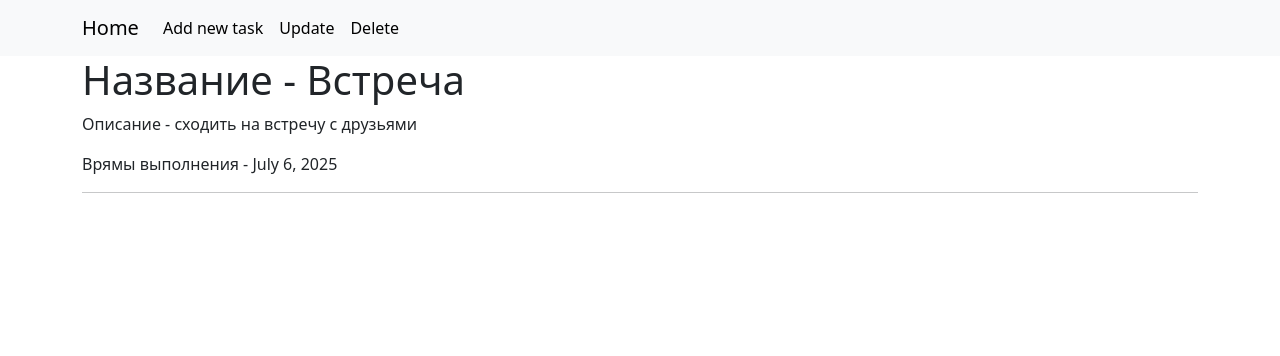
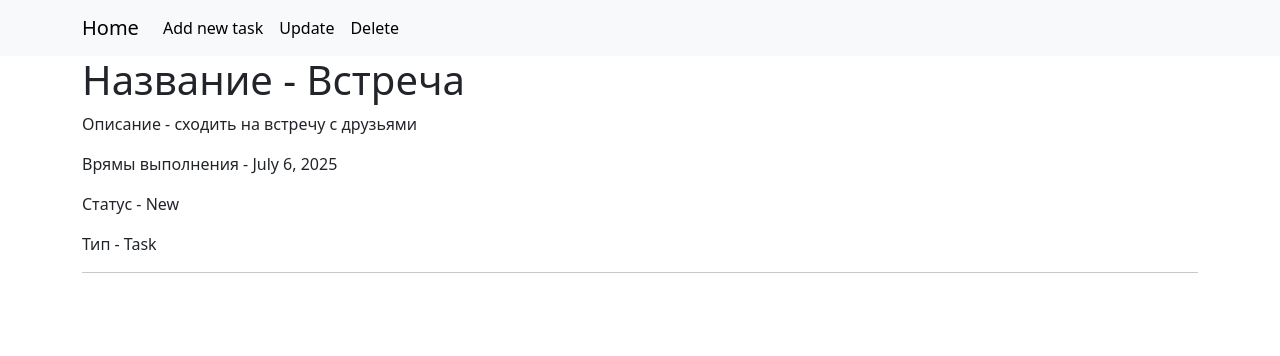
Before and after one commit to BeksultanIT/to_do_list, a Django app: page /task/20/ in a window 1280 px wide. Shown: the top 356 px of the page. Run offline with Django 5.2, Linux system fonts and the light colour scheme; data comes from the database, SQL or seed files in the repository.

Commit message:
отредактировал CRUD на базе классовых представлений, сделал поле типа МоделЧоисФилд

```diff
--- a/webapp/forms.py
+++ b/webapp/forms.py
@@ -1,13 +1,16 @@
 from django import forms
 from django.forms import widgets, DateInput
 
-from webapp.models import Task
+from webapp.models import Task, Type, Statuses
 
 
 class TaskForm(forms.Form):
     title = forms.CharField(max_length=50, required=True, label='Title', widget=widgets.Input(attrs={'class': 'form-control'}))
     content = forms.CharField( required=True, label='Content', widget=forms.Textarea(attrs={'class': 'form-control'}))
     deadline = forms.DateField(required=True, label='Deadline',  widget=forms.DateInput(attrs={'type': 'date'}))
+    type = forms.ModelChoiceField(queryset=Type.objects.all(), required=True, label='Type', widget=forms.Select(attrs={'class': 'form-control'}))
+    status = forms.ModelChoiceField(queryset=Statuses.objects.all(), required=True, label='Status', widget=forms.Select(attrs={'class': 'form-control'}))
+
 
 class BulkDeleteForm(forms.Form):
     selected_tasks = forms.ModelMultipleChoiceField(
--- a/webapp/templates/detail_article.html
+++ b/webapp/templates/detail_article.html
@@ -14,8 +14,10 @@
 
     <div class="article">
         <h1>Название - {{ task.title }}</h1>
-        <p style="white-space: pre-wrap;">Описание - {{ task.content }}</p>
+        <p >Описание - {{ task.content }}</p>
         <p>Врямы выполнения - {{ task.deadline }}</p>
+        <p>Статус - {{ task.status.title }}</p>
+        <p>Тип - {{ task.type.title }}</p>
         <hr>
     </div>
 
--- a/webapp/urls.py
+++ b/webapp/urls.py
@@ -2,12 +2,12 @@ from _pyrepl.commands import delete
 
 from django.urls import path
 
-from webapp.views import index, new, detail_article, update_task, delete_task
+from webapp.views import IndexView, CreateTaskView, DetailView, UpdateView, DeleteView
 
 urlpatterns = [
-    path('', index, name='index'),
-    path('new/', new, name='add_task'),
-    path('task/<int:pk>/', detail_article, name='detail_task'),
-    path('task/<int:pk>/update/', update_task, name='update_task'),
-    path('task/<int:pk>/delete', delete_task, name='delete_task'),
+    path('', IndexView.as_view(), name='index'),
+    path('new/', CreateTaskView.as_view(), name='add_task'),
+    path('task/<int:pk>/', DetailView.as_view(), name='detail_task'),
+    path('task/<int:pk>/update/', UpdateView.as_view(), name='update_task'),
+    path('task/<int:pk>/delete', DeleteView.as_view(), name='delete_task'),
 ]
--- a/webapp/views.py
+++ b/webapp/views.py
@@ -1,65 +1,83 @@
 from django.shortcuts import render, redirect, get_object_or_404
+from django.views import View
+from django.views.generic import TemplateView, CreateView
 
 from webapp.forms import TaskForm, BulkDeleteForm
 from webapp.models import Task
 
 
+class IndexView(TemplateView):
+    template_name = 'index.html'
 
-def index(request):
-    if request.method == 'POST':
+    def get_context_data(self, **kwargs):
+        context = super().get_context_data(**kwargs)
+        context['tasks'] = Task.objects.order_by('-id')
+        context['bulk_form'] = BulkDeleteForm()
+        return context
+
+    def post(self, request, *args, **kwargs):
         task_ids = request.POST.getlist('selected_tasks')
         if task_ids:
             Task.objects.filter(id__in=task_ids).delete()
         return redirect('index')
 
-    tasks = Task.objects.order_by('-id')
-    bulk_form = BulkDeleteForm()
-    return render(request, 'index.html', {'tasks': tasks, 'bulk_form': bulk_form})
 
-
-def new(request):
-    if request.method == 'POST':
+class CreateTaskView(TemplateView):
+    def post(self, request):
         form = TaskForm(request.POST)
         if form.is_valid():
             title = form.cleaned_data.get('title')
             deadline = form.cleaned_data.get('deadline')
             content = form.cleaned_data.get('content')
-            task = Task.objects.create(title=title, deadline=deadline, content=content)
+            status = form.cleaned_data.get('status')
+            type = form.cleaned_data.get('type')
+            task = Task.objects.create(title=title, deadline=deadline, content=content, status=status, type=type)
             return redirect('detail_task', pk=task.pk)
         else:
-            return redirect(request,'add_task', {"form":form} )
-    else:
+            return render(request,'new.html', {"form":form} )
+    def get(self, request):
         form = TaskForm()
         return render(request, 'new.html', { 'form': form})
 
-def update_task(request, *args,pk, **kwargs ):
-    task = get_object_or_404(Task, pk=pk)
-    if request.method == 'POST':
+class UpdateView(View):
+    def post(self, request, *args,pk, **kwargs ):
+        task = get_object_or_404(Task, pk=pk)
         form = TaskForm(request.POST)
         if form.is_valid():
             task.title = form.cleaned_data.get('title')
             task.deadline = form.cleaned_data.get('deadline')
             task.content = form.cleaned_data.get('content')
+            task.status = form.cleaned_data.get('status')
+            task.type = form.cleaned_data.get('type')
             task.save()
             return redirect('detail_task', pk=task.pk)
         else:
-            return redirect(request,'update_task', {"form":form} )
-    else:
+            return render(request,'update_task.html', {"form":form} )
+    def get(self, request, *args,pk, **kwargs):
+        task = get_object_or_404(Task, pk=pk)
         form = TaskForm(initial={
-            'title': task.title,
-            'deadline': task.deadline,
-            'content': task.content,
-        })
+                'title': task.title,
+                'deadline': task.deadline,
+                'content': task.content,
+            })
         return render(request, 'update_task.html', {'form': form}, )
 
-def delete_task(request, *args,pk, **kwargs ):
-    task = get_object_or_404(Task, pk=pk)
-    if request.method == 'POST':
+class DeleteView(View):
+    def get(self, request, *args,pk, **kwargs ):
+        task = get_object_or_404(Task, pk=pk)
+        return render(request, 'delete_task.html', {'task': task}, )
+
+    def post(self, request, *args,pk, **kwargs ):
+        task = get_object_or_404(Task, pk=pk)
         task.delete()
         return redirect('index')
-    else:
-        return render(request, 'delete_task.html', {'task': task}, )
 
-def detail_article(request,*args,pk, **kwargs):
-    task = get_object_or_404(Task, pk=pk)
-    return render(request, 'detail_article.html', {'task': task})
+
+
+class DetailView(TemplateView):
+    template_name = 'detail_article.html'
+
+    def get_context_data(self, **kwargs):
+        context = super(DetailView, self).get_context_data(**kwargs)
+        context['task'] = Task.objects.get(pk=self.kwargs['pk'])
+        return context
```
